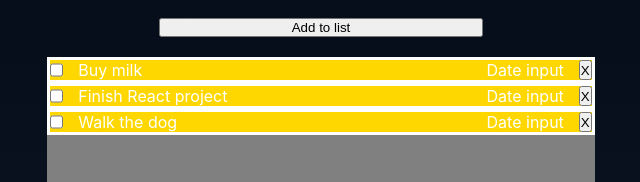
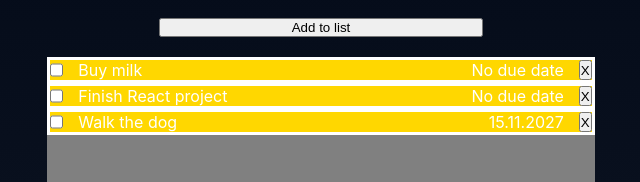
Before and after one commit to FrstF4ll/web-todo-react, a React app: page / in a window 1280 px wide. Shown: the part 204-386 px from the top of the page, without its empty margins (319-959 px from the left). Built offline with nearby package versions, Linux system fonts and the light colour scheme; the HTML template or start-up script is replaced by a standard one.

Commit message:
feat: implement due date props for list item.
- Also set a default value if no due date is defined on component

```diff
--- a/src/App.tsx
+++ b/src/App.tsx
@@ -20,7 +20,7 @@ const App = () => {
       <TodoList>
         <TodoItems title="Buy milk" />
         <TodoItems title="Finish React project" />
-        <TodoItems title="Walk the dog" />
+        <TodoItems title="Walk the dog"  dueDate='15.11.2027'/>
       </TodoList>
     </main>
   );
--- a/src/Todos.tsx
+++ b/src/Todos.tsx
@@ -16,18 +16,24 @@ const TodoInputs = () => {
 export const TodoList = ({ children }: { children: ReactNode }) => (
   <ul id="todo-list">{children}</ul>
 );
-export const TodoItems = ({ title }: { title: string }) => (
+export const TodoItems = ({ title, dueDate}: { title: string, dueDate?: string }) => {
+
+  if(!dueDate){
+    dueDate = "No due date"
+  }
+
+  return (
   <li className="todo-item flex-row">
     <span>
       <input type="checkbox" />
       {title}
     </span>
     <span>
-      Date input<button>X</button>
+      {dueDate}<button>X</button>
     </span>
   </li>
 );
-
+}
 export const TodoInputsLayout = () => {
   return (
     <form id="todo-inputs" className="flex-column">
```
